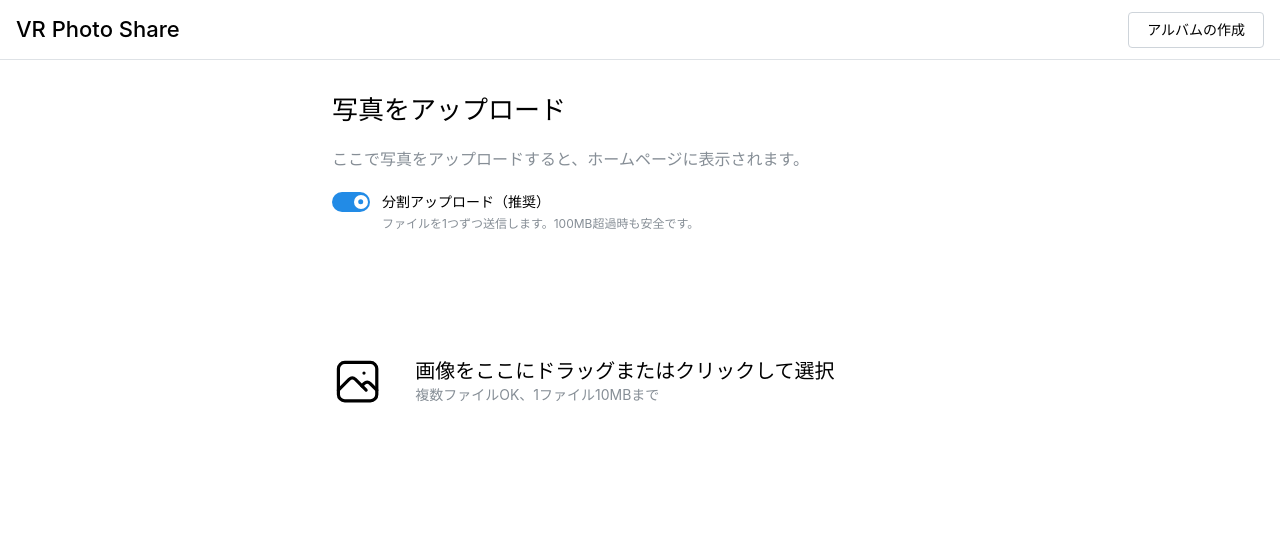
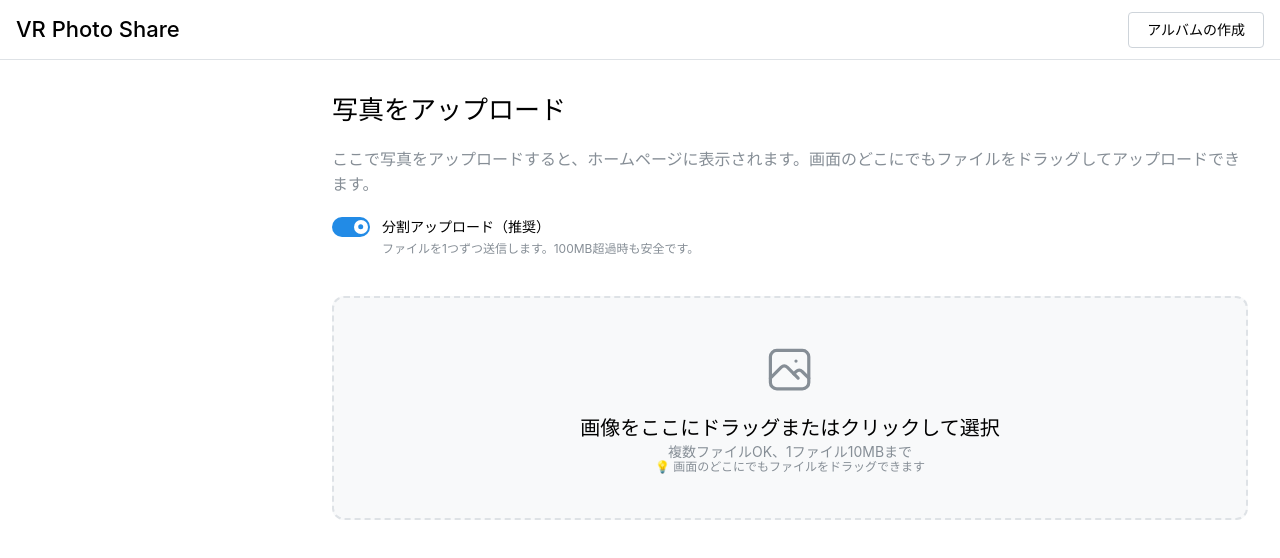
Before and after one commit to harutiro/VRPhotoShare, a React (Vite) app in the folder frontend/: page /upload in a window 1280 px wide. Shown: the top 558 px of the page. Built offline with nearby package versions, Linux system fonts and the light colour scheme.

Commit message:
feat: FileUploadSectionコンポーネントにドラッグアンドドロップ機能を追加し、ファイルの受け入れと拒否の処理を実装

```diff
--- a/frontend/src/components/FileUploadSection.tsx
+++ b/frontend/src/components/FileUploadSection.tsx
@@ -1,7 +1,7 @@
 import { Title, Text, Group, Button, SimpleGrid, Image, Switch, Stack, Badge, Box, Overlay, Center, Loader } from '@mantine/core';
 import { Dropzone, IMAGE_MIME_TYPE } from '@mantine/dropzone';
 import { IconUpload, IconPhoto, IconX, IconCheck, IconClock, IconRefresh, IconTrash } from '@tabler/icons-react';
-import { useState } from 'react';
+import { useState, useEffect, useRef } from 'react';
 import type { FileWithPath, BatchUploadState, FileUploadItem } from '../types/upload';
 
 interface FileUploadSectionProps {
@@ -83,6 +83,8 @@ export const FileUploadSection = ({
   onBatchClearFiles
 }: FileUploadSectionProps) => {
   const [useBatchUpload, setUseBatchUpload] = useState(true);
+  const [isDragging, setIsDragging] = useState(false);
+  const dragCounterRef = useRef(0);
 
   const currentFiles = useBatchUpload
     ? batchUploadState?.files.map(item => item.file) || []
@@ -92,7 +94,71 @@ export const FileUploadSection = ({
     ? batchUploadState?.isUploading || false
     : uploading;
 
+  // ページ全体でのドラッグアンドドロップイベントを処理
+  useEffect(() => {
+    const handleDragEnter = (e: DragEvent) => {
+      e.preventDefault();
+      e.stopPropagation();
+      dragCounterRef.current++;
+      if (dragCounterRef.current === 1) {
+        setIsDragging(true);
+      }
+    };
+
+    const handleDragLeave = (e: DragEvent) => {
+      e.preventDefault();
+      e.stopPropagation();
+      dragCounterRef.current--;
+      if (dragCounterRef.current === 0) {
+        setIsDragging(false);
+      }
+    };
+
+    const handleDragOver = (e: DragEvent) => {
+      e.preventDefault();
+      e.stopPropagation();
+    };
+
+    const handleDrop = (e: DragEvent) => {
+      e.preventDefault();
+      e.stopPropagation();
+      dragCounterRef.current = 0;
+      setIsDragging(false);
+
+      if (e.dataTransfer?.files) {
+        const droppedFiles = Array.from(e.dataTransfer.files) as FileWithPath[];
+
+        // ファイル形式をチェック
+        const validFiles = droppedFiles.filter(file =>
+          IMAGE_MIME_TYPE.includes(file.type)
+        );
+
+        if (validFiles.length > 0) {
+          handleFilesSelect(validFiles);
+        } else {
+          onFilesReject();
+        }
+      }
+    };
+
+    // イベントリスナーを追加
+    document.addEventListener('dragenter', handleDragEnter);
+    document.addEventListener('dragleave', handleDragLeave);
+    document.addEventListener('dragover', handleDragOver);
+    document.addEventListener('drop', handleDrop);
+
+    return () => {
+      // クリーンアップ
+      document.removeEventListener('dragenter', handleDragEnter);
+      document.removeEventListener('dragleave', handleDragLeave);
+      document.removeEventListener('dragover', handleDragOver);
+      document.removeEventListener('drop', handleDrop);
+    };
+  }, [useBatchUpload, onBatchFilesSelect, onFilesSelect, onFilesReject]);
+
   const handleFilesSelect = (newFiles: FileWithPath[]) => {
+    setIsDragging(false);
+    dragCounterRef.current = 0;
     if (useBatchUpload && onBatchFilesSelect) {
       onBatchFilesSelect(newFiles);
     } else {
@@ -210,6 +276,36 @@ export const FileUploadSection = ({
   const totalFiles = currentFiles.length;
 
   return (
+    <Box pos="relative">
+      {/* ドラッグ中の背景暗転オーバーレイ */}
+      {isDragging && (
+        <Overlay
+          color="#000"
+          backgroundOpacity={0.3}
+          pos="fixed"
+          style={{
+            top: 0,
+            left: 0,
+            width: '100vw',
+            height: '100vh',
+            zIndex: 999,
+            pointerEvents: 'none'
+          }}
+        >
+          <Center h="100vh">
+            <Stack align="center" gap="lg">
+              <IconUpload size="4rem" color="white" stroke={1.5} />
+              <Text size="xl" c="white" fw={600}>
+                ここにファイルをドロップしてください
+              </Text>
+              <Text size="md" c="white" opacity={0.8}>
+                画面のどこにでもドロップできます
+              </Text>
+            </Stack>
+          </Center>
+        </Overlay>
+      )}
+
       <Stack gap="lg">
         <div>
           <Title order={2} mb="lg">
@@ -218,8 +314,8 @@ export const FileUploadSection = ({
 
           <Text c="dimmed" mb="lg">
             {customId
-            ? 'このアルバムに写真が追加されます。'
-            : 'ここで写真をアップロードすると、ホームページに表示されます。'
+              ? 'このアルバムに写真が追加されます。画面のどこにでもファイルをドラッグしてアップロードできます。'
+              : 'ここで写真をアップロードすると、ホームページに表示されます。画面のどこにでもファイルをドラッグしてアップロードできます。'
             }
           </Text>
 
@@ -247,21 +343,64 @@ export const FileUploadSection = ({
           maxSize={10 * 1024 ** 2} // 10MB
           accept={IMAGE_MIME_TYPE}
           disabled={isUploading}
+          styles={{
+            root: {
+              border: '2px dashed #dee2e6',
+              borderRadius: '12px',
+              backgroundColor: '#f8f9fa',
+              transition: 'all 0.2s ease',
+              '&[data-accept]': {
+                border: '2px dashed #228be6',
+                backgroundColor: '#e7f5ff',
+              },
+              '&[data-reject]': {
+                border: '2px dashed #fa5252',
+                backgroundColor: '#ffe0e0',
+              },
+              '&:hover': {
+                backgroundColor: '#f1f3f4',
+                border: '2px dashed #495057',
+              }
+            }
+          }}
         >
           <Group justify="center" gap="xl" mih={220} style={{ pointerEvents: 'none' }}>
             <Dropzone.Accept>
-            <IconUpload size="3.2rem" stroke={1.5} />
+              <Box ta="center">
+                <IconUpload size="3.2rem" stroke={1.5} color="#228be6" />
+                <Text size="xl" inline mt="md" c="blue">
+                  ファイルをドロップしてアップロード
+                </Text>
+                <Text size="sm" c="dimmed" inline mt={7} display="block">
+                  複数ファイルOK、1ファイル10MBまで
+                </Text>
+              </Box>
             </Dropzone.Accept>
             <Dropzone.Reject>
-            <IconX size="3.2rem" stroke={1.5} color="red" />
+              <Box ta="center">
+                <IconX size="3.2rem" stroke={1.5} color="#fa5252" />
+                <Text size="xl" inline mt="md" c="red">
+                  このファイル形式はサポートされていません
+                </Text>
+                <Text size="sm" c="dimmed" inline mt={7} display="block">
+                  画像ファイルのみアップロード可能です
+                </Text>
+              </Box>
             </Dropzone.Reject>
             <Dropzone.Idle>
-            <IconPhoto size="3.2rem" stroke={1.5} />
+              <Box ta="center">
+                <IconPhoto size="3.2rem" stroke={1.5} color="#868e96" />
+                <Text size="xl" inline mt="md">
+                  画像をここにドラッグまたはクリックして選択
+                </Text>
+                <Text size="sm" c="dimmed" inline mt={7} display="block">
+                  複数ファイルOK、1ファイル10MBまで
+                </Text>
+                <Text size="xs" c="dimmed" inline mt={2} display="block">
+                  💡 画面のどこにでもファイルをドラッグできます
+                </Text>
+              </Box>
             </Dropzone.Idle>
-          <div>
-            <Text size="xl" inline>画像をここにドラッグまたはクリックして選択</Text>
-            <Text size="sm" c="dimmed" inline mt={7}>複数ファイルOK、1ファイル10MBまで</Text>
-          </div>
           </Group>
         </Dropzone>
 
@@ -317,5 +456,6 @@ export const FileUploadSection = ({
           </SimpleGrid>
         )}
       </Stack>
+    </Box>
   );
 };
```
Lines whose indentation alone changed are shown as unchanged.
